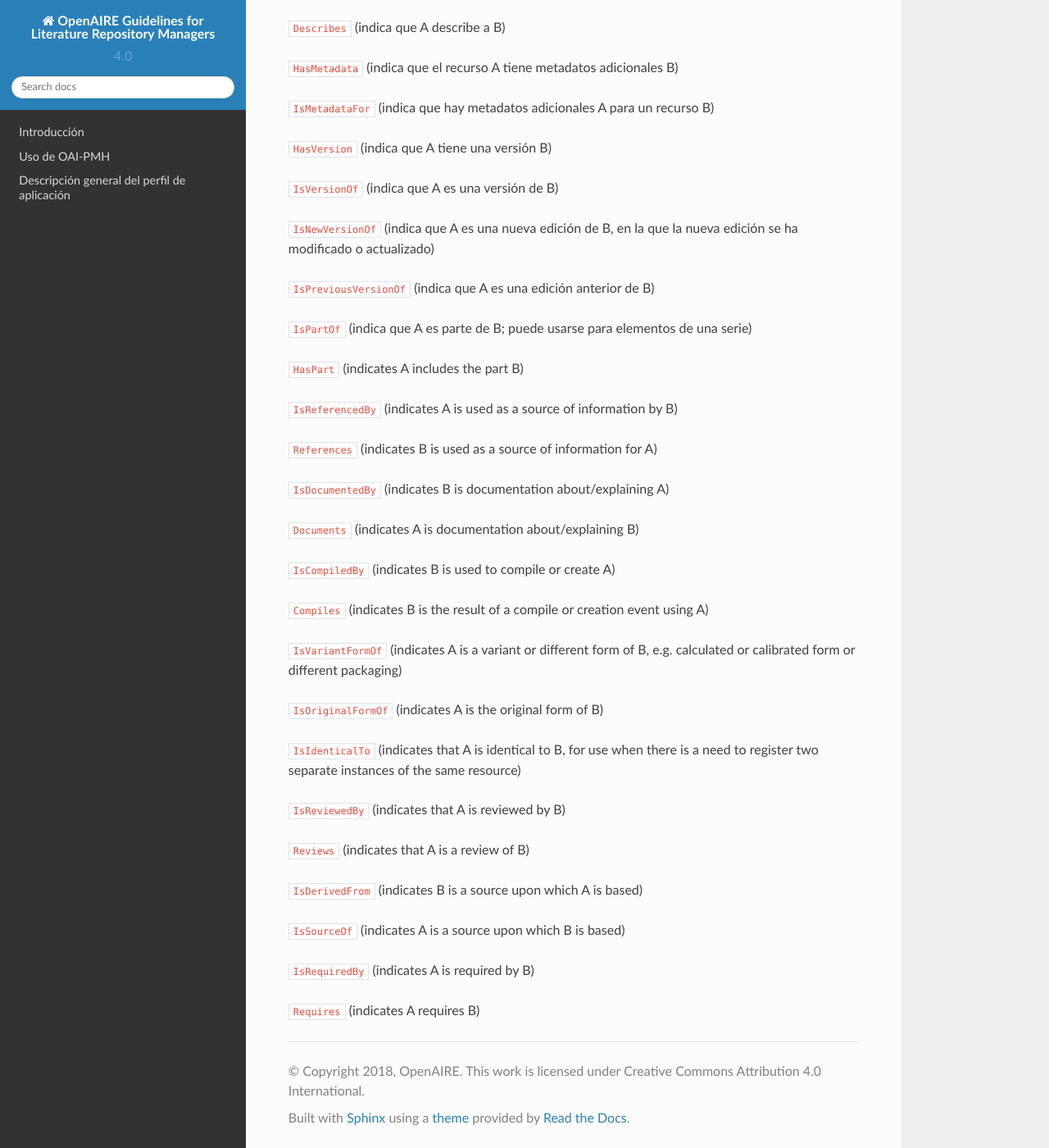
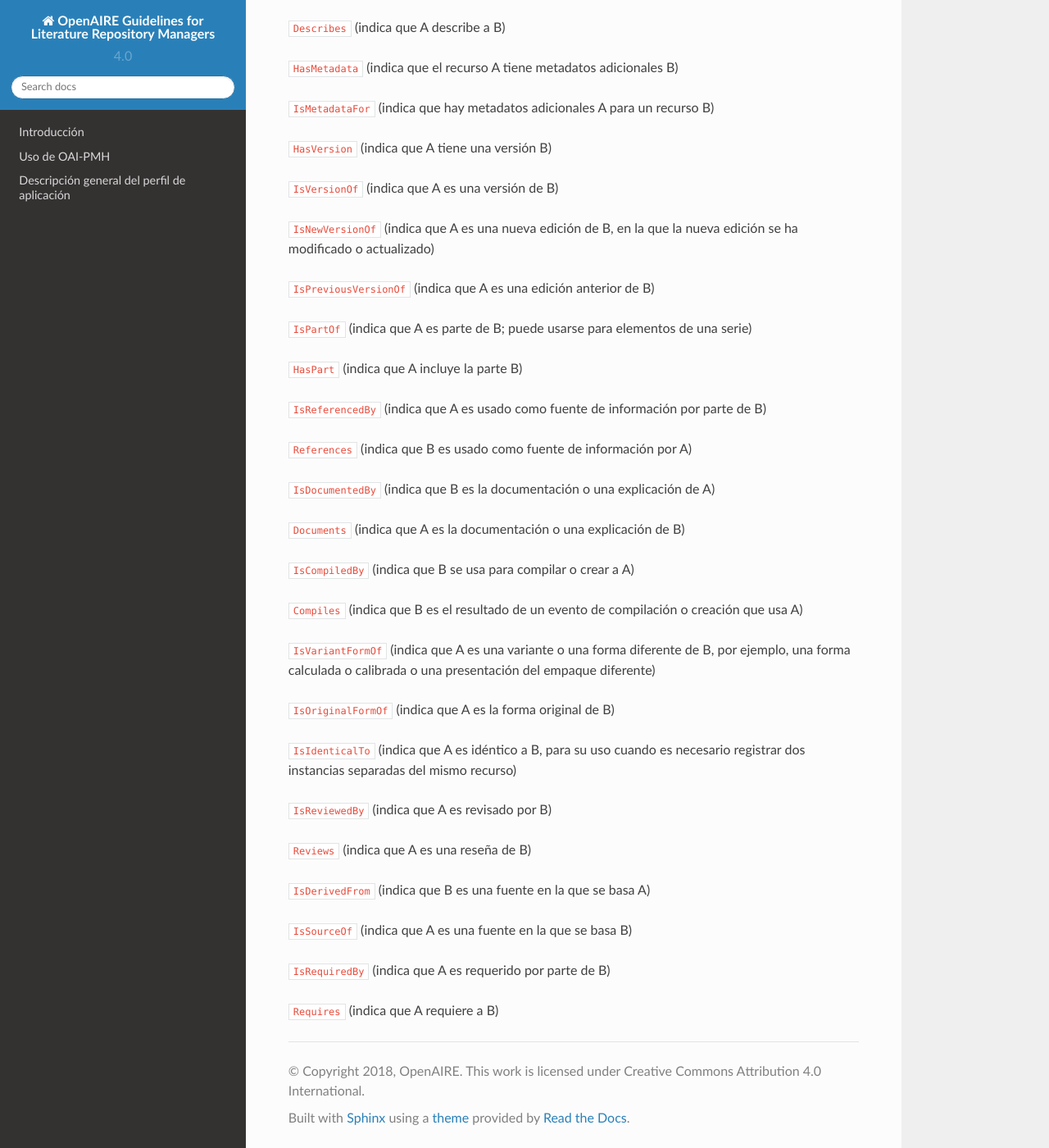
Before and after one commit to memoemg/openAIRE4, a Sphinx documentation site: the page built from docs/vocabularies/relationtype.rst, in a window 1280 px wide and 1400 px high, scrolled down 468 px. Shown: the whole window at 82% size. Built offline with Sphinx 7.4.7 and the Read the Docs theme 2.0.0, drawn with Linux system fonts in a browser that asks for light colours; a script that is not in the unit is left out.

Commit message:
Update relationtype.rst

```diff
--- a/docs/vocabularies/relationtype.rst
+++ b/docs/vocabularies/relationtype.rst
@@ -16,19 +16,19 @@
 * ``IsNewVersionOf`` (indica que A es una nueva edición de B, en la que la nueva edición se ha modificado o actualizado)
 * ``IsPreviousVersionOf`` (indica que A es una edición anterior de B)
 * ``IsPartOf`` (indica que A es parte de B; puede usarse para elementos de una serie)
-* ``HasPart`` (indicates A includes the part B)
-* ``IsReferencedBy`` (indicates A is used as a source of information by B)
-* ``References`` (indicates B is used as a source of information for A)
-* ``IsDocumentedBy`` (indicates B is documentation about/explaining A)
-* ``Documents`` (indicates A is documentation about/explaining B)
-* ``IsCompiledBy`` (indicates B is used to compile or create A)
-* ``Compiles`` (indicates B is the result of a compile or creation event using A)
-* ``IsVariantFormOf`` (indicates A is a variant or different form of B, e.g. calculated or calibrated form or different packaging)
-* ``IsOriginalFormOf`` (indicates A is the original form of B)
-* ``IsIdenticalTo`` (indicates that A is identical to B, for use when there is a need to register two separate instances of the same resource)
-* ``IsReviewedBy`` (indicates that A is reviewed by B)
-* ``Reviews`` (indicates that A is a review of B)
-* ``IsDerivedFrom`` (indicates B is a source upon which A is based)
-* ``IsSourceOf`` (indicates A is a source upon which B is based)
-* ``IsRequiredBy`` (indicates A is required by B)
-* ``Requires`` (indicates A requires B)
+* ``HasPart`` (indica que A incluye la parte B)
+* ``IsReferencedBy`` (indica que A es usado como fuente de información por parte de B)
+* ``References`` (indica que B es usado como fuente de información por A)
+* ``IsDocumentedBy`` (indica que B es la documentación o una explicación de A)
+* ``Documents`` (indica que A es la documentación o una explicación de B)
+* ``IsCompiledBy`` (indica que B se usa para compilar o crear a A)
+* ``Compiles`` (indica que B es el resultado de un evento de compilación o creación que usa A)
+* ``IsVariantFormOf`` (indica que A es una variante o una forma diferente de B, por ejemplo, una forma calculada o calibrada o una presentación del empaque diferente)
+* ``IsOriginalFormOf`` (indica que A es la forma original de B)
+* ``IsIdenticalTo`` (indica que A es idéntico a B, para su uso cuando es necesario registrar dos instancias separadas del mismo recurso)
+* ``IsReviewedBy`` (indica que A es revisado por B)
+* ``Reviews`` (indica que A es una reseña de B)
+* ``IsDerivedFrom`` (indica que B es una fuente en la que se basa A)
+* ``IsSourceOf`` (indica que A es una fuente en la que se basa B)
+* ``IsRequiredBy`` (indica que A es requerido por parte de B)
+* ``Requires`` (indica que A requiere a B)
```
